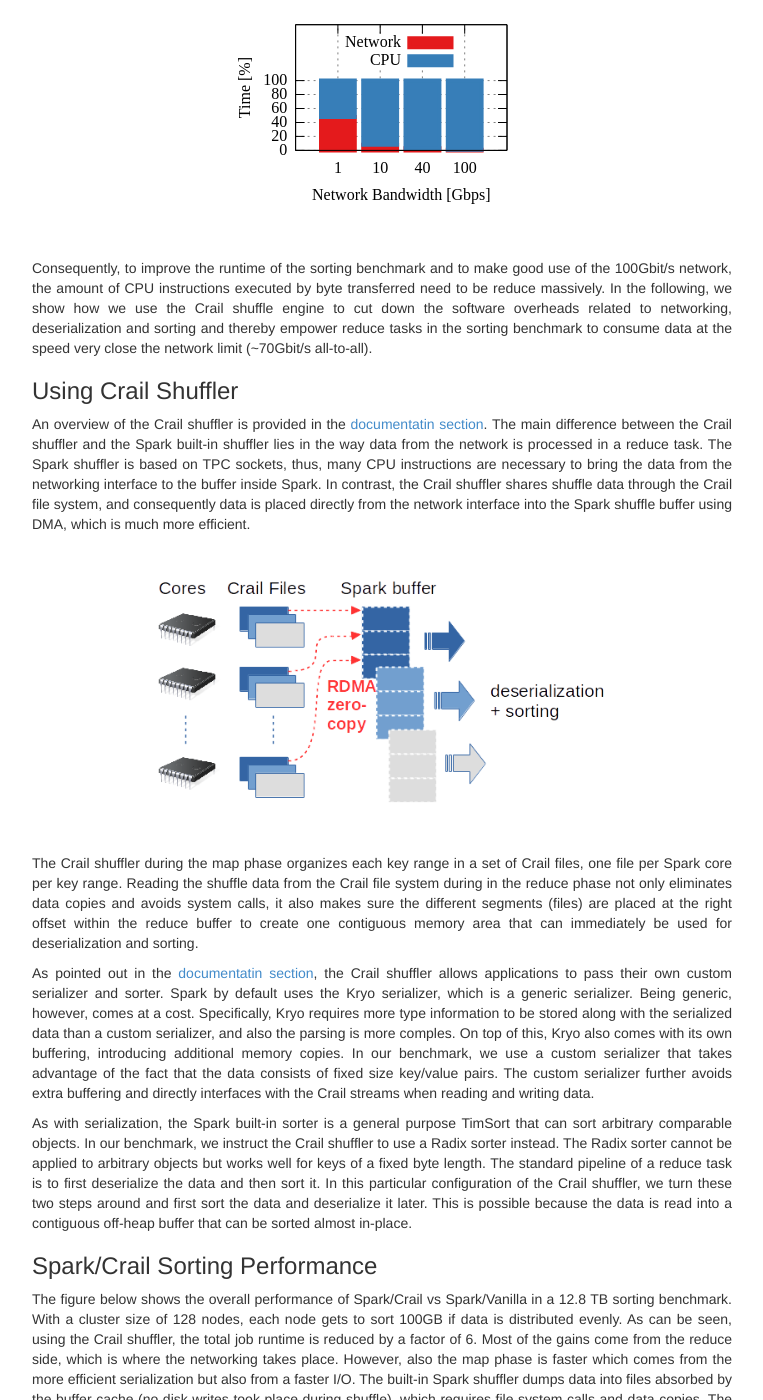
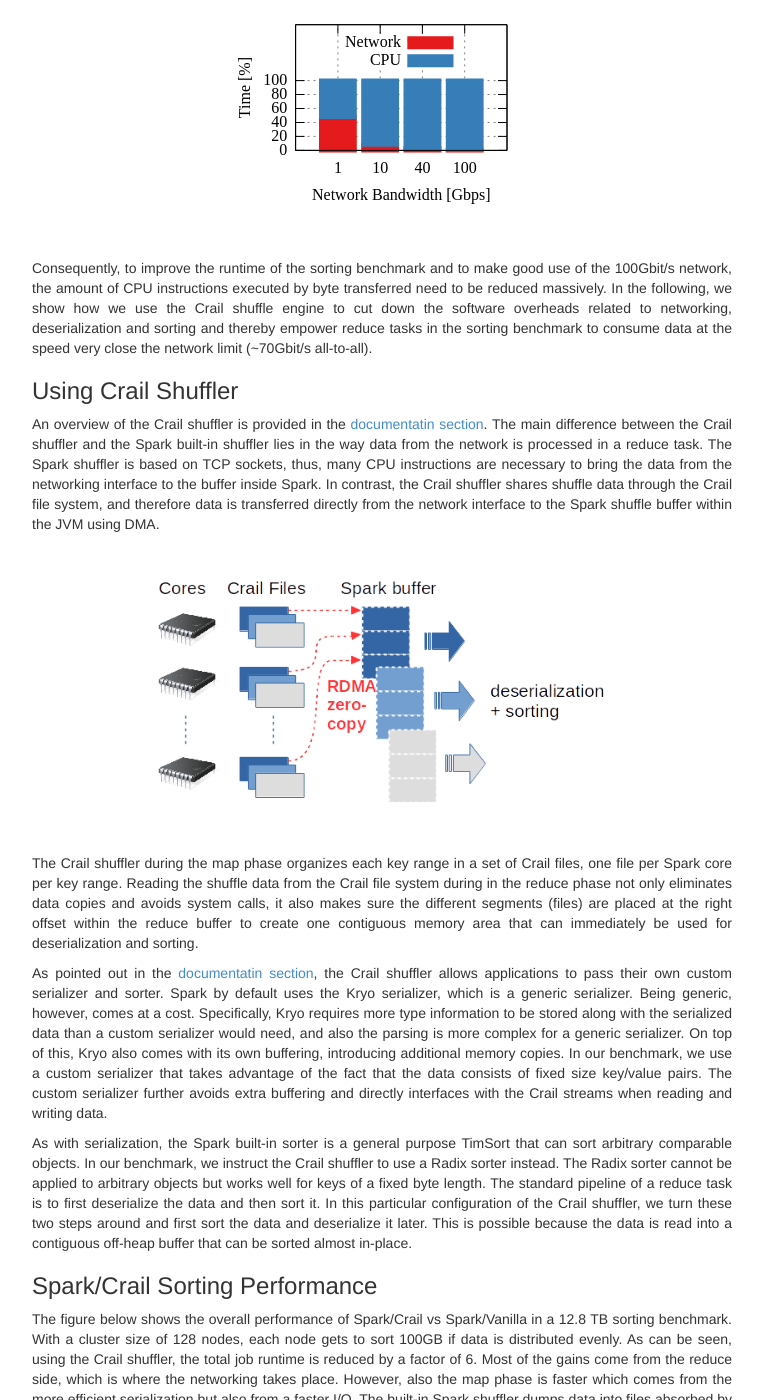
Before and after one commit to apache/incubator-crail-website, a Jekyll site: the page built from _posts/blog/2017-01-1-sorting.md, in a window 1280 px wide and 1400 px high, scrolled down 2109 px. Shown: the whole window, without its empty margins (258-1021 px from the left). Built offline with Jekyll 4.4.1, drawn with Linux system fonts in a browser that asks for light colours; comment, search, counter and statistics services are not loaded.

Commit message:
Update 2017-01-1-sorting.md

```diff
--- a/_posts/blog/2017-01-1-sorting.md
+++ b/_posts/blog/2017-01-1-sorting.md
@@ -135,7 +135,7 @@
 
 <div style="text-align: justify">
 <p>
-Consequently, to improve the runtime of the sorting benchmark and to make good use of the 100Gbit/s network, the amount of CPU instructions executed by byte transferred need to be reduce massively. In the following, we show how we use the Crail shuffle engine to cut down the software overheads related to networking, deserialization and sorting and thereby empower reduce tasks in the sorting benchmark to consume data at the speed very close the network limit (~70Gbit/s all-to-all).
+Consequently, to improve the runtime of the sorting benchmark and to make good use of the 100Gbit/s network, the amount of CPU instructions executed by byte transferred need to be reduced massively. In the following, we show how we use the Crail shuffle engine to cut down the software overheads related to networking, deserialization and sorting and thereby empower reduce tasks in the sorting benchmark to consume data at the speed very close the network limit (~70Gbit/s all-to-all).
 </p>
 </div>
 
@@ -143,7 +143,7 @@
 
 <div style="text-align: justify">
 <p>
-An overview of the Crail shuffler is provided in the <a href="http://www.crail.io/docs">documentatin section</a>. The main difference between the Crail shuffler and the Spark built-in shuffler lies in the way data from the network is processed in a reduce task. The Spark shuffler is based on TPC sockets, thus, many CPU instructions are necessary to bring the data from the networking interface to the buffer inside Spark. In contrast, the Crail shuffler shares shuffle data through the Crail file system, and consequently data is placed directly from the network interface into the Spark shuffle buffer using DMA, which is much more efficient.
+An overview of the Crail shuffler is provided in the <a href="http://www.crail.io/docs">documentatin section</a>. The main difference between the Crail shuffler and the Spark built-in shuffler lies in the way data from the network is processed in a reduce task. The Spark shuffler is based on TCP sockets, thus, many CPU instructions are necessary to bring the data from the networking interface to the buffer inside Spark. In contrast, the Crail shuffler shares shuffle data through the Crail file system, and therefore data is transferred directly from the network interface to the Spark shuffle buffer within the JVM using DMA.
 </p>
 </div>
 
@@ -157,7 +157,7 @@
 </p>
 
 <p>
-As pointed out in the <a href="http://www.crail.io/docs">documentatin section</a>, the Crail shuffler allows applications to pass their own custom serializer and sorter. Spark by default uses the Kryo serializer, which is a generic serializer. Being generic, however, comes at a cost. Specifically, Kryo requires more type information to be stored along with the serialized data than a custom serializer, and also the parsing is more comples. On top of this, Kryo also comes with its own buffering, introducing additional memory copies. In our benchmark, we use a custom serializer that takes advantage of the fact that the data consists of fixed size key/value pairs. The custom serializer further avoids extra buffering and directly interfaces with the Crail streams when reading and writing data.
+As pointed out in the <a href="http://www.crail.io/docs">documentatin section</a>, the Crail shuffler allows applications to pass their own custom serializer and sorter. Spark by default uses the Kryo serializer, which is a generic serializer. Being generic, however, comes at a cost. Specifically, Kryo requires more type information to be stored along with the serialized data than a custom serializer would need, and also the parsing is more complex for a generic serializer. On top of this, Kryo also comes with its own buffering, introducing additional memory copies. In our benchmark, we use a custom serializer that takes advantage of the fact that the data consists of fixed size key/value pairs. The custom serializer further avoids extra buffering and directly interfaces with the Crail streams when reading and writing data.
 </p>
 <p>
 As with serialization, the Spark built-in sorter is a general purpose TimSort that can sort arbitrary comparable objects. In our benchmark, we instruct the Crail shuffler to use a Radix sorter instead. The Radix sorter cannot be applied to arbitrary objects but works well for keys of a fixed byte length. The standard pipeline of a reduce task is to first deserialize the data and then sort it. In this particular configuration of the Crail shuffler, we turn these two steps around and first sort the data and deserialize it later. This is possible because the data is read into a contiguous off-heap buffer that can be sorted almost in-place.
```
